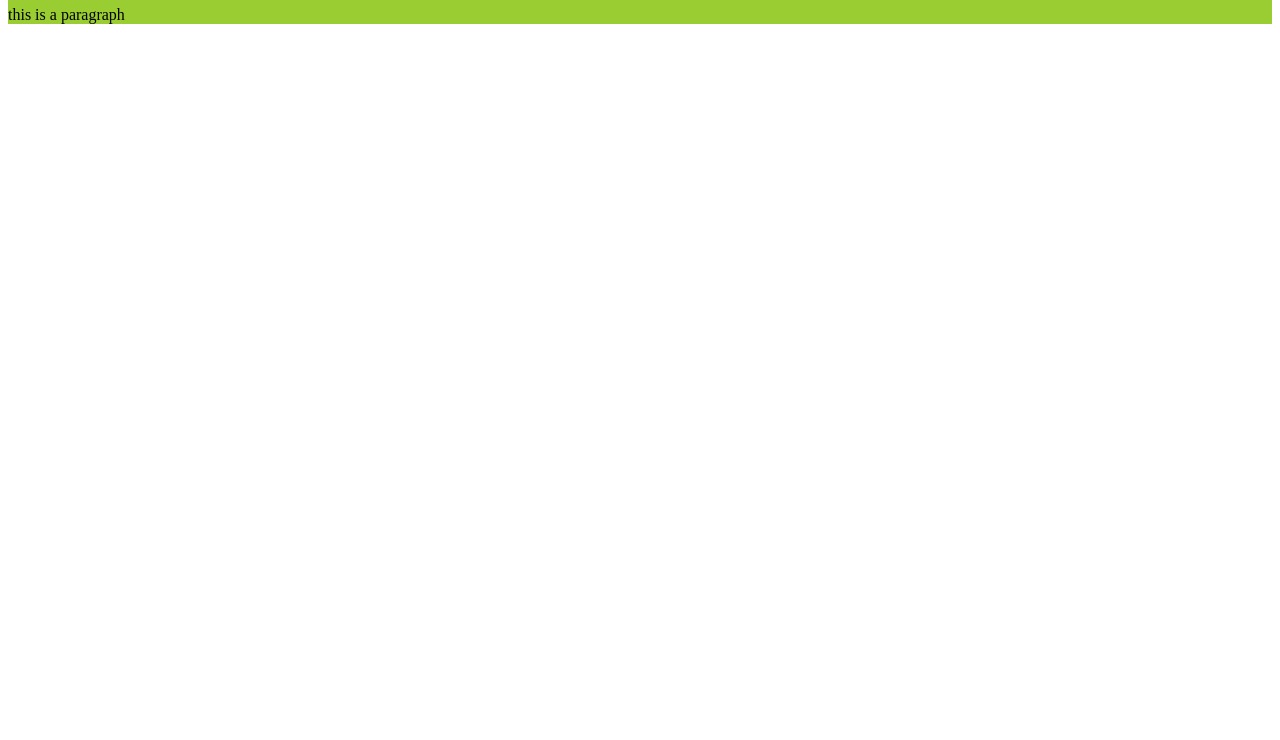
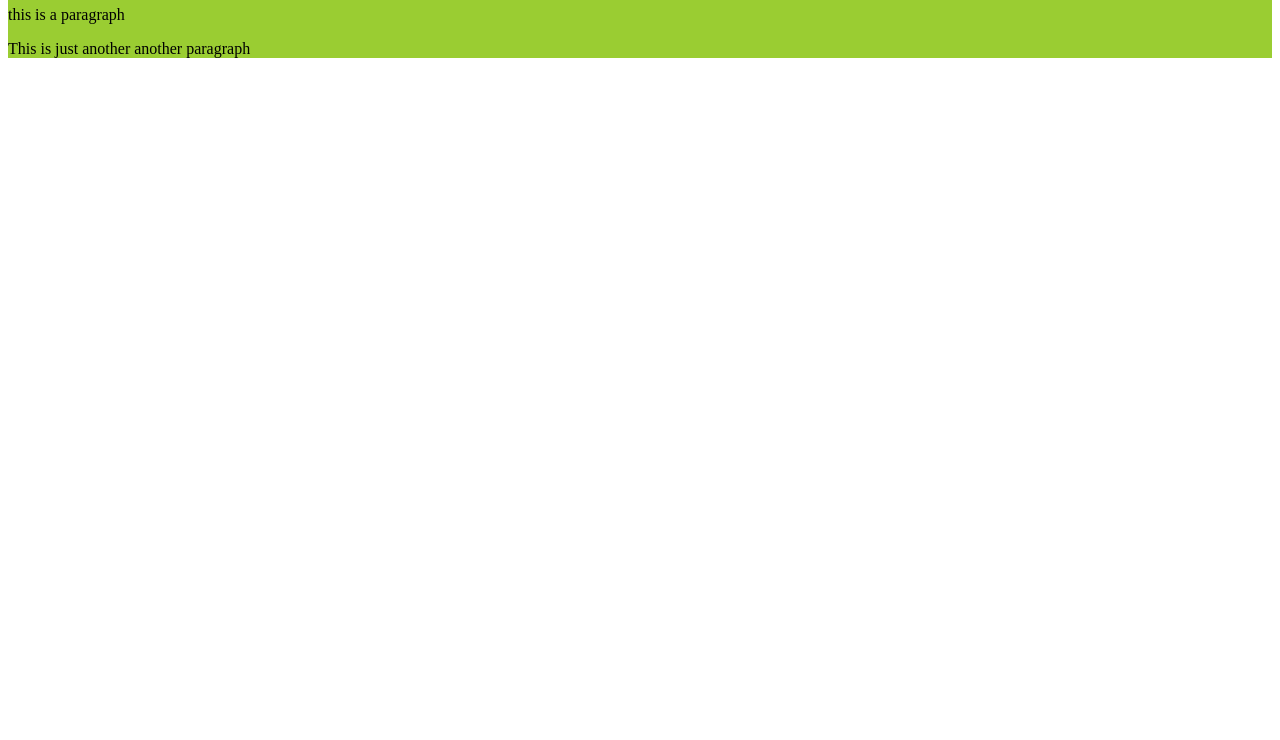
Before and after one commit to dilantha111/git-practice, a plain HTML site: page index.html in a window 1280 px wide. Shown: the part 60-800 px from the top of the page. Drawn offline with Linux system fonts and the light colour scheme.

Commit message:
add another paragraphe

```diff
--- a/index.html
+++ b/index.html
@@ -7,6 +7,7 @@
 <div>
     <h1> hello world </h1>
     <p> this is a paragraph </p>
+    <p> This is just another another paragraph </p>
 </div>
 
 </html>
```
